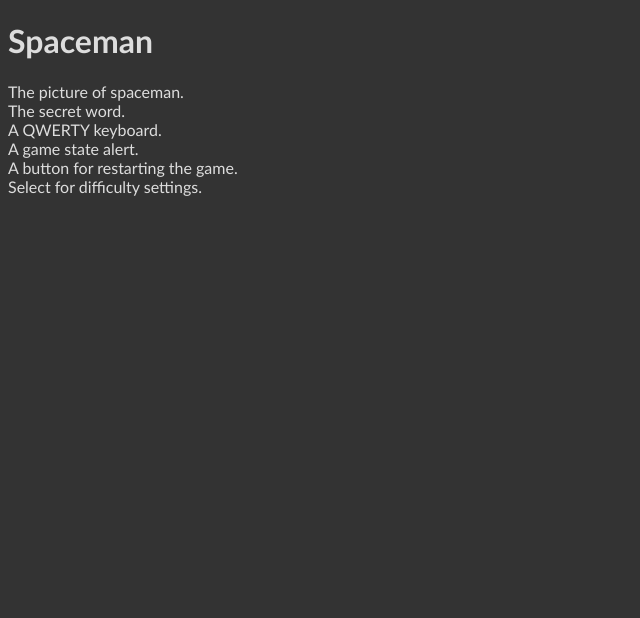
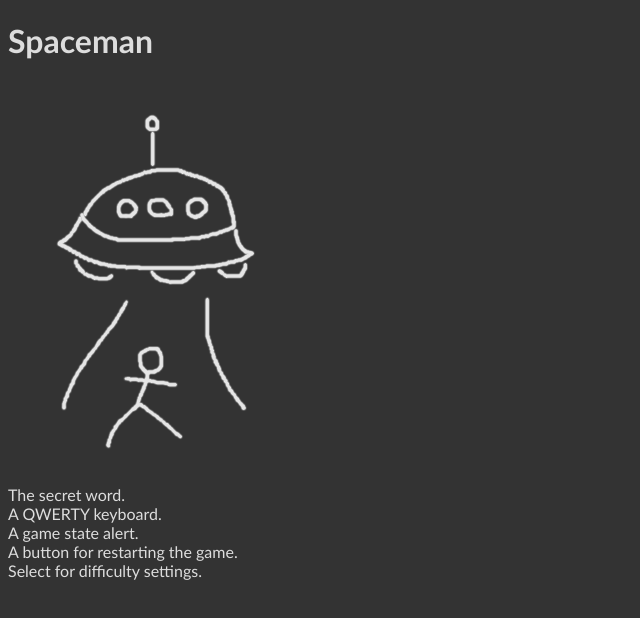
Before and after one commit to tomasz-rebas/react-spaceman, a React (Create React App) app: page / in a window 1280 px wide. Shown: the top 618 px of the page, without its empty margins (0-640 px from the left). Built offline with nearby package versions, Linux system fonts and the light colour scheme.

Commit message:
Add a picture of spaceman

```diff
--- a/src/components/SpacemanPicture.js
+++ b/src/components/SpacemanPicture.js
@@ -2,6 +2,6 @@ import React from 'react';
 
 export default function SpacemanPicture() {
     return (
-        <div>The picture of spaceman.</div>
+        <img src="images/spaceman.png" alt="Spaceman"/>
     );
 }
```
Also changed, not shown: public/images/spaceman.png (added).
